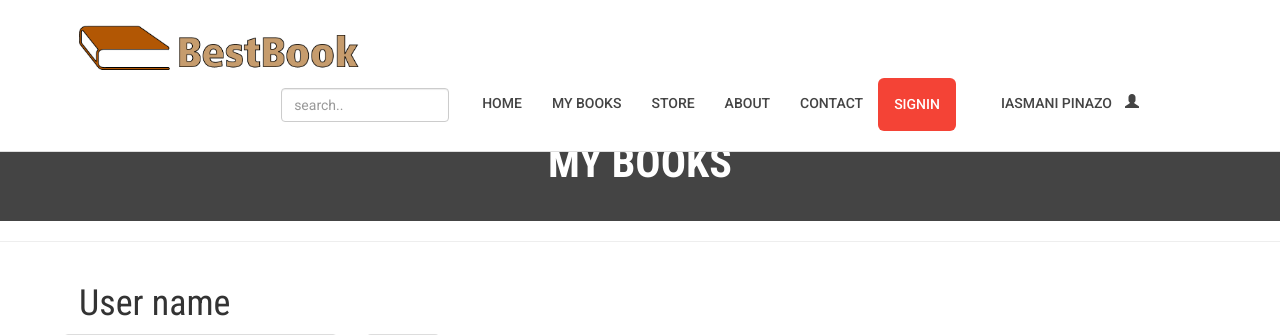
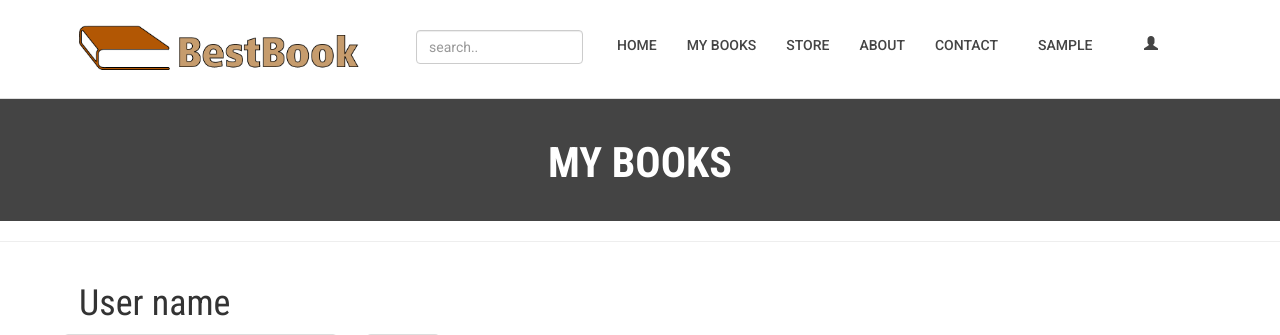
Before and after one commit to bassamkilani/Online-Bookshop, a PHP site: page /profile.php in a window 1280 px wide. Shown: the top 335 px of the page. Run offline with PHP 8.4, Linux system fonts and the light colour scheme; the visitor is signed in with stand-in values (Sample User, id 1); some web fonts are replaced.

Commit message:
profile.php

```diff
--- a/profile.php
+++ b/profile.php
@@ -1,3 +1,5 @@
+<?php include('server.php') ?>
+
 <head>
   <title>Bootstrap Example</title>
   <meta charset="utf-8">
@@ -56,7 +58,7 @@
 
         <!-- logo -->
         <div style="width: 280px;  margin-bottom: 3%;" class="navbar-brand">
-          <a href="index.html">
+          <a href="index.php">
             <img style="width: 100%;" src="images/logo/201846872018-02-273871051Pencil-Book.png" alt="" />
           </a>
         </div>
@@ -65,36 +67,34 @@
       <!-- main menu -->
       <nav class="collapse navbar-collapse navbar-right" role="navigation">
         <div class="main-menu">
-          <ul class="nav navbar-nav navbar-right" style="width:100%;right: 29px;margin-right: 30px;">
+          <ul class="nav navbar-nav navbar-right" style="width:800px;">
             <!-- Search form -->
             <li>
               <input type="search" class="form-control" placeholder="search.." style="width: 90%;" />
             </li>
             <li>
-              <a href="index.html">Home</a>
+              <a href="index.php">Home</a>
             </li>
-            <li><a href="MyBooks.html">My Books</a></li>
+            <li><a href="MyBooks.php">My Books</a></li>
 
             <li>
-              <a href="browse.html">Store</a>
+              <a href="browse.php">Store</a>
             </li>
-            <li><a href="about.html">About</a></li>
-            <li><a href="contact.html">Contact</a></li>
+            <li><a href="about.php">About</a></li>
+            <li><a href="contact.php">Contact</a></li>
 
-            <li>
-              <a id="signin" class="btn btn-lg"
-                onclick="document.getElementById('id01').style.display='block'">Signin</a>
-            </li>
-
-            <li style="width: 20%; margin-left: 20px; border: none;" class="dropdown">
-              <a style="margin-left: 10px;" href="#" class="dropdown-toggle" data-toggle="dropdown">Iasmani Pinazo <span
-                  class="glyphicon glyphicon-user pull-right"></span></a>
-              <ul class="dropdown-menu">
-                <li><a href="profile.html">Acc Settings <span class="glyphicon glyphicon-cog pull-right"></span></a>
+            <li style="width: 20%; border: none;" class="dropdown">
+              <a style="margin-left: 10px;" href="#" class="dropdown-toggle" data-toggle="dropdown">
+                <?php
+                echo $_SESSION['username'];
+                ?>
+                <span class="glyphicon glyphicon-user pull-right"></span></a>
+              <ul style="width:200px;" class="dropdown-menu">
+                <li><a href="profile.php">Account Settings<span class="glyphicon glyphicon-cog pull-right"></span></a>
                 </li>
                 <li class="divider"></li>
 
-                <li><a href="#">Sign Out <span class="glyphicon glyphicon-log-out pull-right"></span></a></li>
+                <li><a href="index.php?logout='1'">Sign Out<span class="glyphicon glyphicon-log-out pull-right"></span></a></li>
               </ul>
             </li>
         </div>
@@ -121,13 +121,7 @@
       </div>
     </div>
   </section>
-
-
-
-
-
   <hr>
-
 
   <section id="works" class="works" style="background-color : #fff;">
     <div class="container bootstrap snippet">
@@ -144,15 +138,11 @@
 
 
           <div class="text-center list-group-item text-muted">
-            <img src="C://Users\Bashar Sader\Pictures\Saved Pictures\bassam-swag.jpg"
-              class="avatar img-circle img-thumbnail" alt="avatar" style="width : 250px; height :250px;">
+            <img src="C://Users\Bashar Sader\Pictures\Saved Pictures\bassam-swag.jpg" class="avatar img-circle img-thumbnail" alt="avatar" style="width : 250px; height :250px;">
             <h6>Upload a different photo...</h6>
             <input type="file" class="text-center center-block file-upload">
 
             </hr><br>
-
-
-
 
             <button class="btn btn-lg btn-success"><i class="glyphicon glyphicon-ok-sign"></i>
               Authinticated</button>
@@ -172,14 +162,11 @@
 
           </ul>
 
-
-
         </div>
         <!--/col-3-->
         <div class="col-sm-9">
           <ul class="nav nav-tabs">
-            <li class="active"><a data-toggle="tab" href="#home"
-                style="color : #444; font-weight:bold ; font-size : 15px;">Home</a></li>
+            <li class="active"><a data-toggle="tab" href="#home" style="color : #444; font-weight:bold ; font-size : 15px;">Home</a></li>
             <li><a data-toggle="tab" href="#messages" style="color : #444; font-weight:bold ; font-size : 15px;">billing
                 info</a></li>
 
@@ -196,8 +183,7 @@
                     <label for="first_name">
                       <h4>First name</h4>
                     </label>
-                    <input type="text" class="form-control" name="first_name" id="first_name" placeholder="first name"
-                      title="enter your first name if any.">
+                    <input type="text" class="form-control" name="first_name" id="first_name" placeholder="first name" title="enter your first name if any.">
                   </div>
                 </div>
                 <div class="form-group">
@@ -206,8 +192,7 @@
                     <label for="last_name">
                       <h4>Last name</h4>
                     </label>
-                    <input type="text" class="form-control" name="last_name" id="last_name" placeholder="last name"
-                      title="enter your last name if any.">
+                    <input type="text" class="form-control" name="last_name" id="last_name" placeholder="last name" title="enter your last name if any.">
                   </div>
                 </div>
 
@@ -217,8 +202,7 @@
                     <label for="phone">
                       <h4>Phone</h4>
                     </label>
-                    <input type="text" class="form-control" name="phone" id="phone" placeholder="enter phone"
-                      title="enter your phone number if any.">
+                    <input type="text" class="form-control" name="phone" id="phone" placeholder="enter phone" title="enter your phone number if any.">
                   </div>
                 </div>
 
@@ -227,8 +211,7 @@
                     <label for="mobile">
                       <h4>Mobile</h4>
                     </label>
-                    <input type="text" class="form-control" name="mobile" id="mobile" placeholder="enter mobile number"
-                      title="enter your mobile number if any.">
+                    <input type="text" class="form-control" name="mobile" id="mobile" placeholder="enter mobile number" title="enter your mobile number if any.">
                   </div>
                 </div>
                 <div class="form-group">
@@ -237,8 +220,7 @@
                     <label for="email">
                       <h4>Email</h4>
                     </label>
-                    <input type="email" class="form-control" name="email" id="email" placeholder="you@email.com"
-                      title="enter your email.">
+                    <input type="email" class="form-control" name="email" id="email" placeholder="you@email.com" title="enter your email.">
                   </div>
                 </div>
                 <div class="form-group">
@@ -247,8 +229,7 @@
                     <label for="email">
                       <h4>Location</h4>
                     </label>
-                    <input type="email" class="form-control" id="location" placeholder="somewhere"
-                      title="enter a location">
+                    <input type="email" class="form-control" id="location" placeholder="somewhere" title="enter a location">
                   </div>
                 </div>
                 <div class="form-group">
@@ -257,8 +238,7 @@
                     <label for="password">
                       <h4>Password</h4>
                     </label>
-                    <input type="password" class="form-control" name="password" id="password" placeholder="password"
-                      title="enter your password.">
+                    <input type="password" class="form-control" name="password" id="password" placeholder="password" title="enter your password.">
                   </div>
                 </div>
                 <div class="form-group">
@@ -267,8 +247,7 @@
                     <label for="password2">
                       <h4>Verify</h4>
                     </label>
-                    <input type="password" class="form-control" name="password2" id="password2" placeholder="password2"
-                      title="enter your password2.">
+                    <input type="password" class="form-control" name="password2" id="password2" placeholder="password2" title="enter your password2.">
                   </div>
                 </div>
                 <div class="form-group">
@@ -281,8 +260,7 @@
                   </div>
                   <form role="form">
                     <div class="checkbox">
-                      <label data-toggle="collapse" data-target="#IDCard"
-                        style="font-size :18px ; width:15%; background : #f44336; border-radius : 50px; float : right; color:white; line-height:50px; margin-right:10%;">
+                      <label data-toggle="collapse" data-target="#IDCard" style="font-size :18px ; width:15%; background : #f44336; border-radius : 50px; float : right; color:white; line-height:50px; margin-right:10%;">
                         +become a seller
                       </label>
                     </div>
@@ -294,17 +272,16 @@
                           <span class="input-group-text" id="inputGroupFileAddon01">Upload a photo of your ID</span>
                         </div>
                         <br>
-                         <div class = "list-group-item">
-                        <div class="custom-file">
-                          <input type="file" class="custom-file-input" id="inputGroupFile01"
-                            aria-describedby="inputGroupFileAddon01">
+                        <div class="list-group-item">
+                          <div class="custom-file">
+                            <input type="file" class="custom-file-input" id="inputGroupFile01" aria-describedby="inputGroupFileAddon01">
 
+                          </div>
+                          <br>
+                          <br>
+                          <button class="btn btn-success" type="submit">upload</button>
                         </div>
-                        <br>
-                        <br>
-                        <button class="btn btn-success" type="submit">upload</button>
                       </div>
-                    </div>
                     </div>
                   </form>
 
@@ -374,41 +351,35 @@
                                   <div class="col-xs-3">
                                     <div class="form-group">
                                       <label for="inputZip">First Name</label>
-                                      <input type="text" class="form-control" style="width : auto" id="inputfirst"
-                                        placeholder="First Name">
+                                      <input type="text" class="form-control" style="width : auto" id="inputfirst" placeholder="First Name">
                                     </div>
                                   </div>
                                   <div class="col-xs-9">
                                     <div class="form-group">
                                       <label for="inputCity">Last Name</label>
-                                      <input type="text" class="form-control" style="width : auto" id="inputlast"
-                                        placeholder="Last Name">
+                                      <input type="text" class="form-control" style="width : auto" id="inputlast" placeholder="Last Name">
                                     </div>
                                   </div>
                                 </div>
                                 <div class="form-group">
                                   <label for="inputAddress1">Street address 1</label>
-                                  <input type="text" class="form-control form-control-large" id="inputAddress1"
-                                    placeholder="Enter address">
+                                  <input type="text" class="form-control form-control-large" id="inputAddress1" placeholder="Enter address">
                                 </div>
                                 <div class="form-group">
                                   <label for="inputAddress2">Street address 2</label>
-                                  <input type="text" class="form-control form-control-large" id="inputAddress2"
-                                    placeholder="Enter address">
+                                  <input type="text" class="form-control form-control-large" id="inputAddress2" placeholder="Enter address">
                                 </div>
                                 <div class="row">
                                   <div class="col-xs-3">
                                     <div class="form-group">
                                       <label for="inputZip">ZIP Code</label>
-                                      <input type="text" class="form-control form-control-small" id="inputZip"
-                                        placeholder="Enter zip">
+                                      <input type="text" class="form-control form-control-small" id="inputZip" placeholder="Enter zip">
                                     </div>
                                   </div>
                                   <div class="col-xs-9">
                                     <div class="form-group">
                                       <label for="inputCity">City</label>
-                                      <input type="text" class="form-control" style="width : auto" id="inputCity"
-                                        placeholder="Enter city">
+                                      <input type="text" class="form-control" style="width : auto" id="inputCity" placeholder="Enter city">
                                     </div>
                                   </div>
                                 </div>
@@ -471,15 +442,13 @@
                                   <br>
                                   <div>
                                     <label for="inputAddress1">Card Number</label>
-                                    <input type="number" class="form-control form-control-large" id="inputAddress1"
-                                      placeholder="XXXX-XXXX-XXXX-XXXX">
+                                    <input type="number" class="form-control form-control-large" id="inputAddress1" placeholder="XXXX-XXXX-XXXX-XXXX">
                                   </div>
                                   <br>
 
                                   <div class="form-group">
                                     <label for="inputCity">Date</label>
-                                    <input type="text" class="form-control" style="width : auto" id="inputCity"
-                                      placeholder="MM/YY">
+                                    <input type="text" class="form-control" style="width : auto" id="inputCity" placeholder="MM/YY">
                                   </div>
 
                                 </div>
@@ -522,18 +491,15 @@
                                     <br>
                                     <div>
                                       <label for="inputAddress1">Card Number</label>
-                                      <input type="number" class="form-control form-control-large" id="inputAddress1"
-                                        placeholder="XXXX-XXXX-XXXX-XXXX">
+                                      <input type="number" class="form-control form-control-large" id="inputAddress1" placeholder="XXXX-XXXX-XXXX-XXXX">
                                       <br>
                                       <div class="form-group">
                                         <label for="inputCity">Date</label>
-                                        <input type="text" class="form-control" style="width : auto" id="inputCity"
-                                          placeholder="MM/YY">
+                                        <input type="text" class="form-control" style="width : auto" id="inputCity" placeholder="MM/YY">
                                       </div>
                                       <br>
                                       <label for="inputAddress1">Enter Balance</label>
-                                      <input type="text" class="form-control" style="width : auto" id="inputCity"
-                                        placeholder="MM/YY">
+                                      <input type="text" class="form-control" style="width : auto" id="inputCity" placeholder="MM/YY">
 
                                     </div>
                                     <br>
@@ -547,8 +513,7 @@
                             </div>
                           </div>
 
-                          <button class="btn btn-lg btn-success" type="submit"><i
-                              class="glyphicon glyphicon-ok-sign"></i> Save</button>
+                          <button class="btn btn-lg btn-success" type="submit"><i class="glyphicon glyphicon-ok-sign"></i> Save</button>
 
                         </div>
                       </div>
@@ -583,8 +548,7 @@
               if you have anything you need help with dont hesitate to contact
               us !
             </p>
-            <a href="contact.html" class="btn btn-default btn-contact wow fadeInDown" data-wow-delay=".7s"
-              data-wow-duration="500ms">Contact With Me</a>
+            <a href="contact.php" class="btn btn-default btn-contact wow fadeInDown" data-wow-delay=".7s" data-wow-duration="500ms">Contact With Me</a>
           </div>
         </div>
       </div>
@@ -602,7 +566,8 @@
           <span>
             <script>
               document.write(new Date().getFullYear());
-            </script></span>
+            </script>
+          </span>
           Design and Developed by
           <a href="http://www.google.com" target="_blank">Hamza</a>
         </p>
```
Also changed, not shown: index-loggedin.php (+15 -15 lines).
